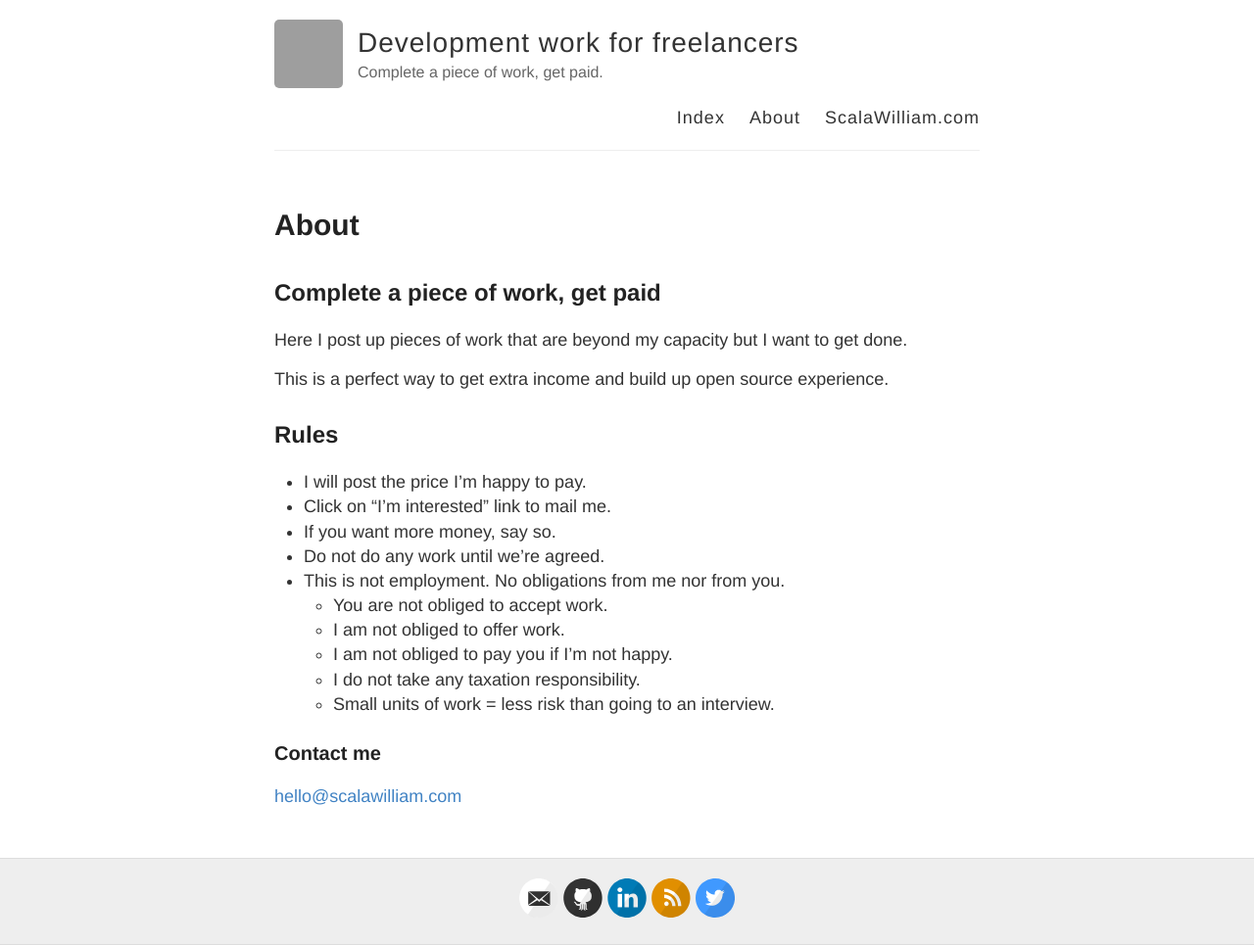
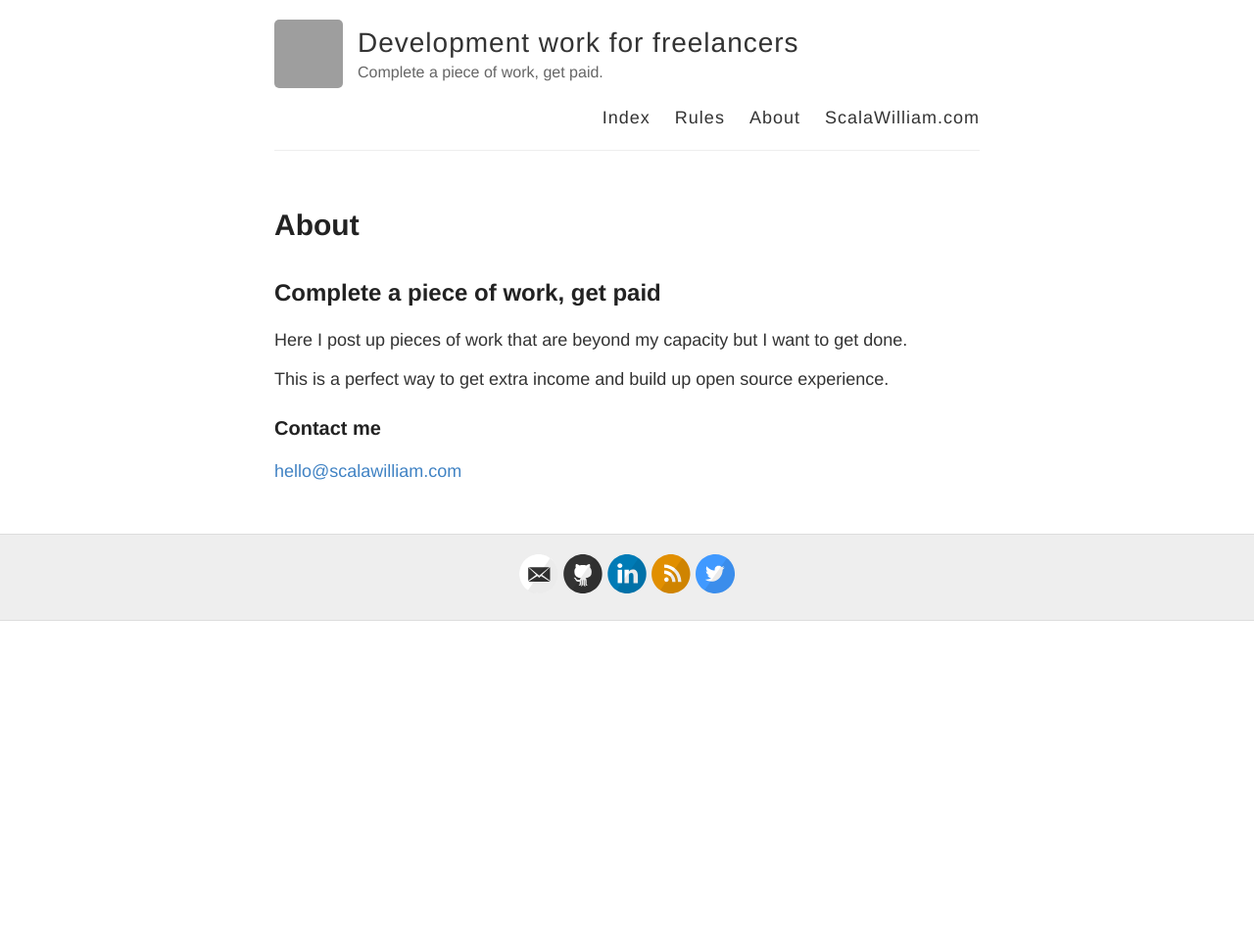
Before and after one commit to ScalaWilliam/Work, a Jekyll site: the page built from about.md, in a window 1280 px wide. Shown: the whole page at 98% size. Built offline with Jekyll 4.4.1, drawn with Linux system fonts in a browser that asks for light colours; after the commit the page ends 900 px from its top, so only the background shows below that; grey boxes are pictures that could not be loaded.

Commit message:
Separate out about & rules

```diff
--- a/_layouts/default.html
+++ b/_layouts/default.html
@@ -28,6 +28,7 @@
 
           <nav>
             <a href="{{ site.baseurl }}/">Index</a>
+            <a href="{{ site.baseurl }}/rules">Rules</a>
             <a href="{{ site.baseurl }}/about">About</a>
             <a href="https://www.scalawilliam.com/">ScalaWilliam.com</a>
           </nav>
--- a/about.md
+++ b/about.md
@@ -10,19 +10,6 @@
 
 This is a perfect way to get extra income and build up open source experience.
 
-## Rules
-
-- I will post the price I'm happy to pay.
-- Click on "I'm interested" link to mail me.
-- If you want more money, say so.
-- Do not do any work until we're agreed.
-- This is not employment. No obligations from me nor from you.
-   - You are not obliged to accept work.
-   - I am not obliged to offer work.
-   - I am not obliged to pay you if I'm not happy.
-   - I do not take any taxation responsibility.
-   - Small units of work = less risk than going to an interview.
-
 ### Contact me
 
 [hello@scalawilliam.com](mailto:hello@scalawilliam.com)
```
Also changed, not shown: rules.md (added, +16 -0 lines).
